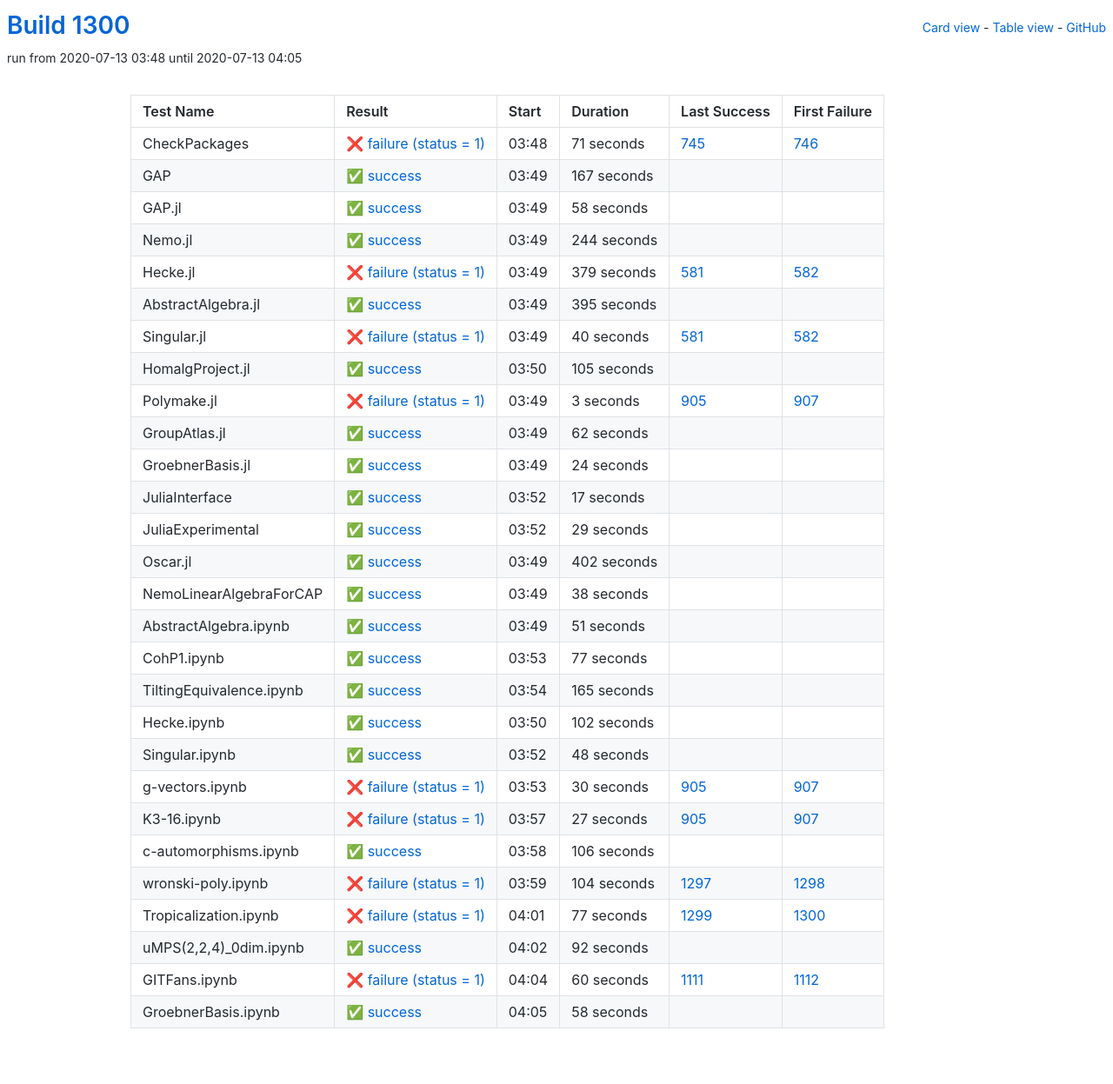
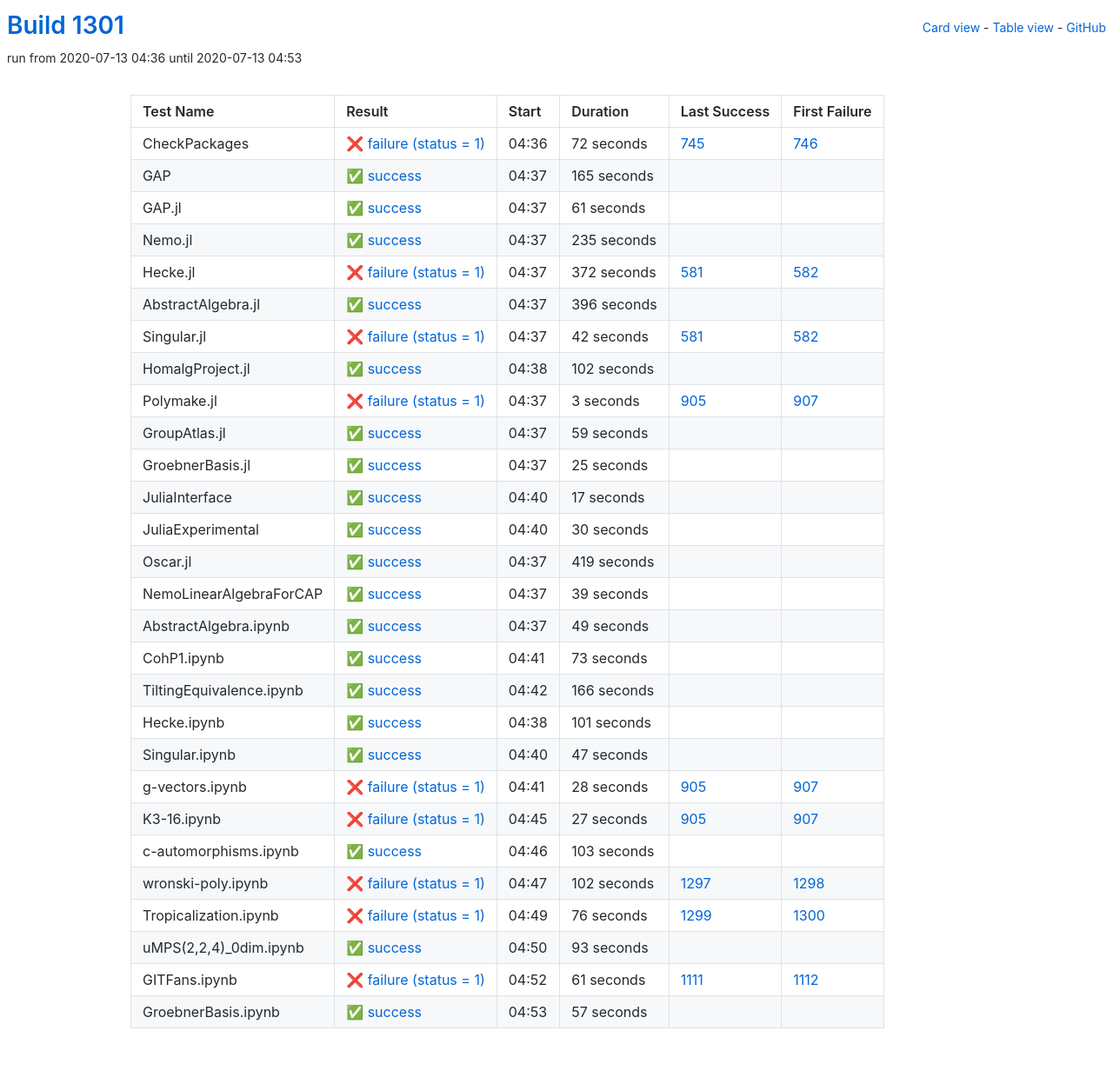
Before and after one commit to oscar-system/oscar-ci-status-1.4, a Jekyll site: the page built from table.html, in a window 1280 px wide. Shown: the whole page at 87% size. Built offline with Jekyll 4.4.1, drawn with Linux system fonts in a browser that asks for light colours.

Commit message:
Build #1301

```diff
--- a/_data/ci.yml
+++ b/_data/ci.yml
@@ -1,6 +1,6 @@
 ---
-build: 1300
-build_url: https://oscarci.mathematik.uni-kl.de/job/oscar-julia-1.4/1300/
+build: 1301
+build_url: https://oscarci.mathematik.uni-kl.de/job/oscar-julia-1.4/1301/
 job: oscar-julia-1.4
 organization: oscar-system
 repo: oscar-ci-status-1.4
@@ -8,104 +8,104 @@ repourl: https://github.com/oscar-system/oscar-ci-status-1.4
 tests:
 - name: CheckPackages
   id: checkpackages
-  log: https://oscarci.mathematik.uni-kl.de/job/oscar-julia-1.4/1300/artifact/logs/build-1300/CheckPackages.log
-  start: 2020-07-13 03:48
+  log: https://oscarci.mathematik.uni-kl.de/job/oscar-julia-1.4/1301/artifact/logs/build-1301/CheckPackages.log
+  start: 2020-07-13 04:36
   success: false
   exitcode: 1
   status: failure
-  duration: 71
+  duration: 72
   last_success: 745
   last_success_url: https://oscarci.mathematik.uni-kl.de/job/oscar-julia-1.4/745/
   first_failure: 746
   first_failure_url: https://oscarci.mathematik.uni-kl.de/job/oscar-julia-1.4/746/
 - name: GAP
   id: gap
-  log: https://oscarci.mathematik.uni-kl.de/job/oscar-julia-1.4/1300/artifact/logs/build-1300/GAP.log
-  start: 2020-07-13 03:49
+  log: https://oscarci.mathematik.uni-kl.de/job/oscar-julia-1.4/1301/artifact/logs/build-1301/GAP.log
+  start: 2020-07-13 04:37
   success: true
   exitcode: 0
   status: success
-  duration: 167
+  duration: 165
   last_success: false
   last_success_url:
   first_failure: false
   first_failure_url:
 - name: GAP.jl
   id: gap-jl
-  log: https://oscarci.mathematik.uni-kl.de/job/oscar-julia-1.4/1300/artifact/logs/build-1300/GAP.jl.log
-  start: 2020-07-13 03:49
+  log: https://oscarci.mathematik.uni-kl.de/job/oscar-julia-1.4/1301/artifact/logs/build-1301/GAP.jl.log
+  start: 2020-07-13 04:37
   success: true
   exitcode: 0
   status: success
-  duration: 58
+  duration: 61
   last_success: false
   last_success_url:
   first_failure: false
   first_failure_url:
 - name: Nemo.jl
   id: nemo-jl
-  log: https://oscarci.mathematik.uni-kl.de/job/oscar-julia-1.4/1300/artifact/logs/build-1300/Nemo.jl.log
-  start: 2020-07-13 03:49
+  log: https://oscarci.mathematik.uni-kl.de/job/oscar-julia-1.4/1301/artifact/logs/build-1301/Nemo.jl.log
+  start: 2020-07-13 04:37
   success: true
   exitcode: 0
   status: success
-  duration: 244
+  duration: 235
   last_success: false
   last_success_url:
   first_failure: false
   first_failure_url:
 - name: Hecke.jl
   id: hecke-jl
-  log: https://oscarci.mathematik.uni-kl.de/job/oscar-julia-1.4/1300/artifact/logs/build-1300/Hecke.jl.log
-  start: 2020-07-13 03:49
+  log: https://oscarci.mathematik.uni-kl.de/job/oscar-julia-1.4/1301/artifact/logs/build-1301/Hecke.jl.log
+  start: 2020-07-13 04:37
   success: false
   exitcode: 1
   status: failure
-  duration: 379
+  duration: 372
   last_success: 581
   last_success_url: https://oscarci.mathematik.uni-kl.de/job/oscar-julia-1.4/581/
   first_failure: 582
   first_failure_url: https://oscarci.mathematik.uni-kl.de/job/oscar-julia-1.4/582/
 - name: AbstractAlgebra.jl
   id: abstractalgebra-jl
-  log: https://oscarci.mathematik.uni-kl.de/job/oscar-julia-1.4/1300/artifact/logs/build-1300/AbstractAlgebra.jl.log
-  start: 2020-07-13 03:49
+  log: https://oscarci.mathematik.uni-kl.de/job/oscar-julia-1.4/1301/artifact/logs/build-1301/AbstractAlgebra.jl.log
+  start: 2020-07-13 04:37
   success: true
   exitcode: 0
   status: success
-  duration: 395
+  duration: 396
   last_success: false
   last_success_url:
   first_failure: false
   first_failure_url:
 - name: Singular.jl
   id: singular-jl
-  log: https://oscarci.mathematik.uni-kl.de/job/oscar-julia-1.4/1300/artifact/logs/build-1300/Singular.jl.log
-  start: 2020-07-13 03:49
+  log: https://oscarci.mathematik.uni-kl.de/job/oscar-julia-1.4/1301/artifact/logs/build-1301/Singular.jl.log
+  start: 2020-07-13 04:37
   success: false
   exitcode: 1
   status: failure
-  duration: 40
+  duration: 42
   last_success: 581
   last_success_url: https://oscarci.mathematik.uni-kl.de/job/oscar-julia-1.4/581/
   first_failure: 582
   first_failure_url: https://oscarci.mathematik.uni-kl.de/job/oscar-julia-1.4/582/
 - name: HomalgProject.jl
   id: homalgproject-jl
-  log: https://oscarci.mathematik.uni-kl.de/job/oscar-julia-1.4/1300/artifact/logs/build-1300/HomalgProject.jl.log
-  start: 2020-07-13 03:50
+  log: https://oscarci.mathematik.uni-kl.de/job/oscar-julia-1.4/1301/artifact/logs/build-1301/HomalgProject.jl.log
+  start: 2020-07-13 04:38
   success: true
   exitcode: 0
   status: success
-  duration: 105
+  duration: 102
   last_success: false
   last_success_url:
   first_failure: false
   first_failure_url:
 - name: Polymake.jl
   id: polymake-jl
-  log: https://oscarci.mathematik.uni-kl.de/job/oscar-julia-1.4/1300/artifact/logs/build-1300/Polymake.jl.log
-  start: 2020-07-13 03:49
+  log: https://oscarci.mathematik.uni-kl.de/job/oscar-julia-1.4/1301/artifact/logs/build-1301/Polymake.jl.log
+  start: 2020-07-13 04:37
   success: false
   exitcode: 1
   status: failure
@@ -116,32 +116,32 @@ tests:
   first_failure_url: https://oscarci.mathematik.uni-kl.de/job/oscar-julia-1.4/907/
 - name: GroupAtlas.jl
   id: groupatlas-jl
-  log: https://oscarci.mathematik.uni-kl.de/job/oscar-julia-1.4/1300/artifact/logs/build-1300/GroupAtlas.jl.log
-  start: 2020-07-13 03:49
+  log: https://oscarci.mathematik.uni-kl.de/job/oscar-julia-1.4/1301/artifact/logs/build-1301/GroupAtlas.jl.log
+  start: 2020-07-13 04:37
   success: true
   exitcode: 0
   status: success
-  duration: 62
+  duration: 59
   last_success: false
   last_success_url:
   first_failure: false
   first_failure_url:
 - name: GroebnerBasis.jl
   id: groebnerbasis-jl
-  log: https://oscarci.mathematik.uni-kl.de/job/oscar-julia-1.4/1300/artifact/logs/build-1300/GroebnerBasis.jl.log
-  start: 2020-07-13 03:49
+  log: https://oscarci.mathematik.uni-kl.de/job/oscar-julia-1.4/1301/artifact/logs/build-1301/GroebnerBasis.jl.log
+  start: 2020-07-13 04:37
   success: true
   exitcode: 0
   status: success
-  duration: 24
+  duration: 25
   last_success: false
   last_success_url:
   first_failure: false
   first_failure_url:
 - name: JuliaInterface
   id: juliainterface
-  log: https://oscarci.mathematik.uni-kl.de/job/oscar-julia-1.4/1300/artifact/logs/build-1300/JuliaInterface.log
-  start: 2020-07-13 03:52
+  log: https://oscarci.mathematik.uni-kl.de/job/oscar-julia-1.4/1301/artifact/logs/build-1301/JuliaInterface.log
+  start: 2020-07-13 04:40
   success: true
   exitcode: 0
   status: success
@@ -152,116 +152,116 @@ tests:
   first_failure_url:
 - name: JuliaExperimental
   id: juliaexperimental
-  log: https://oscarci.mathematik.uni-kl.de/job/oscar-julia-1.4/1300/artifact/logs/build-1300/JuliaExperimental.log
-  start: 2020-07-13 03:52
+  log: https://oscarci.mathematik.uni-kl.de/job/oscar-julia-1.4/1301/artifact/logs/build-1301/JuliaExperimental.log
+  start: 2020-07-13 04:40
   success: true
   exitcode: 0
   status: success
-  duration: 29
+  duration: 30
   last_success: false
   last_success_url:
   first_failure: false
   first_failure_url:
 - name: Oscar.jl
   id: oscar-jl
-  log: https://oscarci.mathematik.uni-kl.de/job/oscar-julia-1.4/1300/artifact/logs/build-1300/Oscar.jl.log
-  start: 2020-07-13 03:49
+  log: https://oscarci.mathematik.uni-kl.de/job/oscar-julia-1.4/1301/artifact/logs/build-1301/Oscar.jl.log
+  start: 2020-07-13 04:37
   success: true
   exitcode: 0
   status: success
-  duration: 402
+  duration: 419
   last_success: false
   last_success_url:
   first_failure: false
   first_failure_url:
 - name: NemoLinearAlgebraForCAP
   id: nemolinearalgebraforcap
-  log: https://oscarci.mathematik.uni-kl.de/job/oscar-julia-1.4/1300/artifact/logs/build-1300/NemoLinearAlgebraForCAP.log
-  start: 2020-07-13 03:49
+  log: https://oscarci.mathematik.uni-kl.de/job/oscar-julia-1.4/1301/artifact/logs/build-1301/NemoLinearAlgebraForCAP.log
+  start: 2020-07-13 04:37
   success: true
   exitcode: 0
   status: success
-  duration: 38
+  duration: 39
   last_success: false
   last_success_url:
   first_failure: false
   first_failure_url:
 - name: AbstractAlgebra.ipynb
   id: abstractalgebra-ipynb
-  log: https://oscarci.mathematik.uni-kl.de/job/oscar-julia-1.4/1300/artifact/logs/build-1300/AbstractAlgebra.ipynb.log
-  start: 2020-07-13 03:49
+  log: https://oscarci.mathematik.uni-kl.de/job/oscar-julia-1.4/1301/artifact/logs/build-1301/AbstractAlgebra.ipynb.log
+  start: 2020-07-13 04:37
   success: true
   exitcode: 0
   status: success
-  duration: 51
+  duration: 49
   last_success: false
   last_success_url:
   first_failure: false
   first_failure_url:
 - name: CohP1.ipynb
   id: cohp1-ipynb
-  log: https://oscarci.mathematik.uni-kl.de/job/oscar-julia-1.4/1300/artifact/logs/build-1300/CohP1.ipynb.log
-  start: 2020-07-13 03:53
+  log: https://oscarci.mathematik.uni-kl.de/job/oscar-julia-1.4/1301/artifact/logs/build-1301/CohP1.ipynb.log
+  start: 2020-07-13 04:41
   success: true
   exitcode: 0
   status: success
-  duration: 77
+  duration: 73
   last_success: false
   last_success_url:
   first_failure: false
   first_failure_url:
 - name: TiltingEquivalence.ipynb
   id: tiltingequivalence-ipynb
-  log: https://oscarci.mathematik.uni-kl.de/job/oscar-julia-1.4/1300/artifact/logs/build-1300/TiltingEquivalence.ipynb.log
-  start: 2020-07-13 03:54
+  log: https://oscarci.mathematik.uni-kl.de/job/oscar-julia-1.4/1301/artifact/logs/build-1301/TiltingEquivalence.ipynb.log
+  start: 2020-07-13 04:42
   success: true
   exitcode: 0
   status: success
-  duration: 165
+  duration: 166
   last_success: false
   last_success_url:
   first_failure: false
   first_failure_url:
 - name: Hecke.ipynb
   id: hecke-ipynb
-  log: https://oscarci.mathematik.uni-kl.de/job/oscar-julia-1.4/1300/artifact/logs/build-1300/Hecke.ipynb.log
-  start: 2020-07-13 03:50
+  log: https://oscarci.mathematik.uni-kl.de/job/oscar-julia-1.4/1301/artifact/logs/build-1301/Hecke.ipynb.log
+  start: 2020-07-13 04:38
   success: true
   exitcode: 0
   status: success
-  duration: 102
+  duration: 101
   last_success: false
   last_success_url:
   first_failure: false
   first_failure_url:
 - name: Singular.ipynb
   id: singular-ipynb
-  log: https://oscarci.mathematik.uni-kl.de/job/oscar-julia-1.4/1300/artifact/logs/build-1300/Singular.ipynb.log
-  start: 2020-07-13 03:52
+  log: https://oscarci.mathematik.uni-kl.de/job/oscar-julia-1.4/1301/artifact/logs/build-1301/Singular.ipynb.log
+  start: 2020-07-13 04:40
   success: true
   exitcode: 0
   status: success
-  duration: 48
+  duration: 47
   last_success: false
   last_success_url:
   first_failure: false
   first_failure_url:
 - name: g-vectors.ipynb
   id: g-vectors-ipynb
-  log: https://oscarci.mathematik.uni-kl.de/job/oscar-julia-1.4/1300/artifact/logs/build-1300/g-vectors.ipynb.log
-  start: 2020-07-13 03:53
+  log: https://oscarci.mathematik.uni-kl.de/job/oscar-julia-1.4/1301/artifact/logs/build-1301/g-vectors.ipynb.log
+  start: 2020-07-13 04:41
   success: false
   exitcode: 1
   status: failure
-  duration: 30
+  duration: 28
   last_success: 905
   last_success_url: https://oscarci.mathematik.uni-kl.de/job/oscar-julia-1.4/905/
   first_failure: 907
   first_failure_url: https://oscarci.mathematik.uni-kl.de/job/oscar-julia-1.4/907/
 - name: K3-16.ipynb
   id: k3-16-ipynb
-  log: https://oscarci.mathematik.uni-kl.de/job/oscar-julia-1.4/1300/artifact/logs/build-1300/K3-16.ipynb.log
-  start: 2020-07-13 03:57
+  log: https://oscarci.mathematik.uni-kl.de/job/oscar-julia-1.4/1301/artifact/logs/build-1301/K3-16.ipynb.log
+  start: 2020-07-13 04:45
   success: false
   exitcode: 1
   status: failure
@@ -272,72 +272,72 @@ tests:
   first_failure_url: https://oscarci.mathematik.uni-kl.de/job/oscar-julia-1.4/907/
 - name: c-automorphisms.ipynb
   id: c-automorphisms-ipynb
-  log: https://oscarci.mathematik.uni-kl.de/job/oscar-julia-1.4/1300/artifact/logs/build-1300/c-automorphisms.ipynb.log
-  start: 2020-07-13 03:58
+  log: https://oscarci.mathematik.uni-kl.de/job/oscar-julia-1.4/1301/artifact/logs/build-1301/c-automorphisms.ipynb.log
+  start: 2020-07-13 04:46
   success: true
   exitcode: 0
   status: success
-  duration: 106
+  duration: 103
   last_success: false
   last_success_url:
   first_failure: false
   first_failure_url:
 - name: wronski-poly.ipynb
   id: wronski-poly-ipynb
-  log: https://oscarci.mathematik.uni-kl.de/job/oscar-julia-1.4/1300/artifact/logs/build-1300/wronski-poly.ipynb.log
-  start: 2020-07-13 03:59
+  log: https://oscarci.mathematik.uni-kl.de/job/oscar-julia-1.4/1301/artifact/logs/build-1301/wronski-poly.ipynb.log
+  start: 2020-07-13 04:47
   success: false
   exitcode: 1
   status: failure
-  duration: 104
+  duration: 102
   last_success: 1297
   last_success_url: https://oscarci.mathematik.uni-kl.de/job/oscar-julia-1.4/1297/
   first_failure: 1298
   first_failure_url: https://oscarci.mathematik.uni-kl.de/job/oscar-julia-1.4/1298/
 - name: Tropicalization.ipynb
   id: tropicalization-ipynb
-  log: https://oscarci.mathematik.uni-kl.de/job/oscar-julia-1.4/1300/artifact/logs/build-1300/Tropicalization.ipynb.log
-  start: 2020-07-13 04:01
+  log: https://oscarci.mathematik.uni-kl.de/job/oscar-julia-1.4/1301/artifact/logs/build-1301/Tropicalization.ipynb.log
+  start: 2020-07-13 04:49
   success: false
   exitcode: 1
   status: failure
-  duration: 77
+  duration: 76
   last_success: 1299
   last_success_url: https://oscarci.mathematik.uni-kl.de/job/oscar-julia-1.4/1299/
   first_failure: 1300
   first_failure_url: https://oscarci.mathematik.uni-kl.de/job/oscar-julia-1.4/1300/
 - name: uMPS(2,2,4)_0dim.ipynb
   id: umps-2-2-4-0dim-ipynb
-  log: https://oscarci.mathematik.uni-kl.de/job/oscar-julia-1.4/1300/artifact/logs/build-1300/uMPS-2-2-4-_0dim.ipynb.log
-  start: 2020-07-13 04:02
+  log: https://oscarci.mathematik.uni-kl.de/job/oscar-julia-1.4/1301/artifact/logs/build-1301/uMPS-2-2-4-_0dim.ipynb.log
+  start: 2020-07-13 04:50
   success: true
   exitcode: 0
   status: success
-  duration: 92
+  duration: 93
   last_success: false
   last_success_url:
   first_failure: false
   first_failure_url:
 - name: GITFans.ipynb
   id: gitfans-ipynb
-  log: https://oscarci.mathematik.uni-kl.de/job/oscar-julia-1.4/1300/artifact/logs/build-1300/GITFans.ipynb.log
-  start: 2020-07-13 04:04
+  log: https://oscarci.mathematik.uni-kl.de/job/oscar-julia-1.4/1301/artifact/logs/build-1301/GITFans.ipynb.log
+  start: 2020-07-13 04:52
   success: false
   exitcode: 1
   status: failure
-  duration: 60
+  duration: 61
   last_success: 1111
   last_success_url: https://oscarci.mathematik.uni-kl.de/job/oscar-julia-1.4/1111/
   first_failure: 1112
   first_failure_url: https://oscarci.mathematik.uni-kl.de/job/oscar-julia-1.4/1112/
 - name: GroebnerBasis.ipynb
   id: groebnerbasis-ipynb
-  log: https://oscarci.mathematik.uni-kl.de/job/oscar-julia-1.4/1300/artifact/logs/build-1300/GroebnerBasis.ipynb.log
-  start: 2020-07-13 04:05
+  log: https://oscarci.mathematik.uni-kl.de/job/oscar-julia-1.4/1301/artifact/logs/build-1301/GroebnerBasis.ipynb.log
+  start: 2020-07-13 04:53
   success: true
   exitcode: 0
   status: success
-  duration: 58
+  duration: 57
   last_success: false
   last_success_url:
   first_failure: false
```
Also changed, not shown: README.md.
